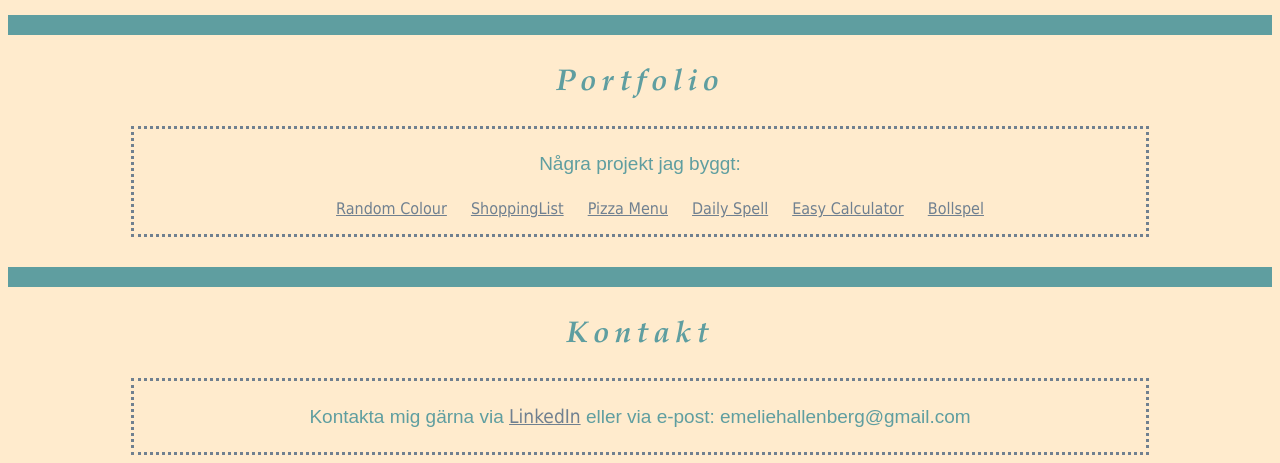
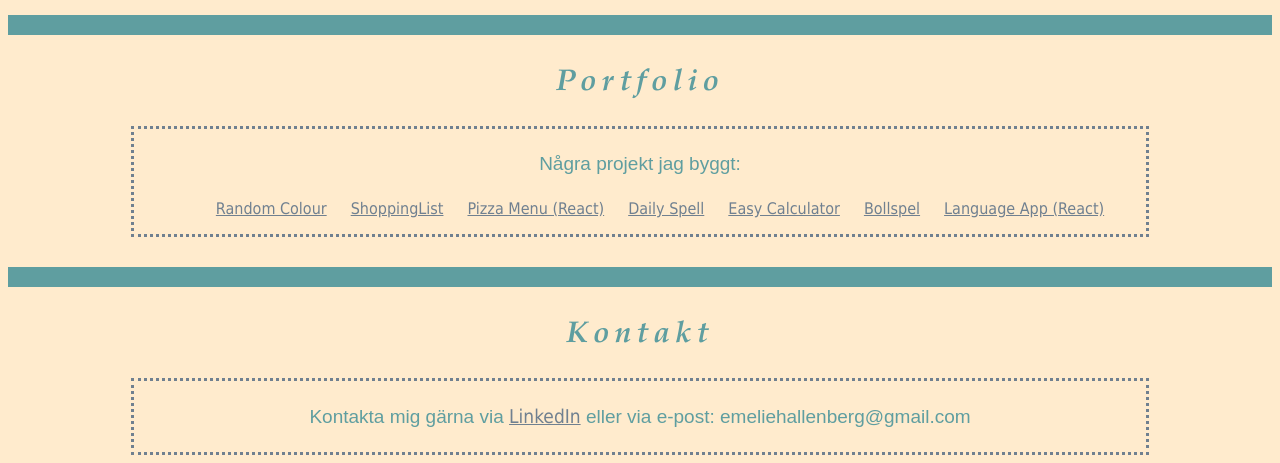
Before and after one commit to EmelieHa/PersonalSite, a plain HTML site: page index.html in a window 1280 px wide. Shown: the part 2379-2842 px from the top of the page. Drawn offline with Linux system fonts and the light colour scheme.

Commit message:
Update index.html

```diff
--- a/index.html
+++ b/index.html
@@ -77,10 +77,11 @@
       <ul>
         <li> <a href="https://emelieha.github.io/randomcolour/">Random Colour</a></li>
         <li> <a href="https://emelieha.github.io/shoppinglist/">ShoppingList</a></li>
-        <li> <a href="https://emelieha.github.io/pizzabar/">Pizza Menu</a></li>
+        <li> <a href="https://emelieha.github.io/pizzabar/">Pizza Menu (React)</a></li>
         <li><a href="https://emelieha.github.io/dailyspell/">Daily Spell</a></li>
         <li><a href="https://emelieha.github.io/easycalculator/">Easy Calculator</a></li>
         <li><a href="https://emelieha.github.io/bollspel/">Bollspel</a></li>
+         <li><a href="https://emelieha.github.io/language-app/">Language App (React)</a></li>
       </ul>
     </div>
   </section>
```
